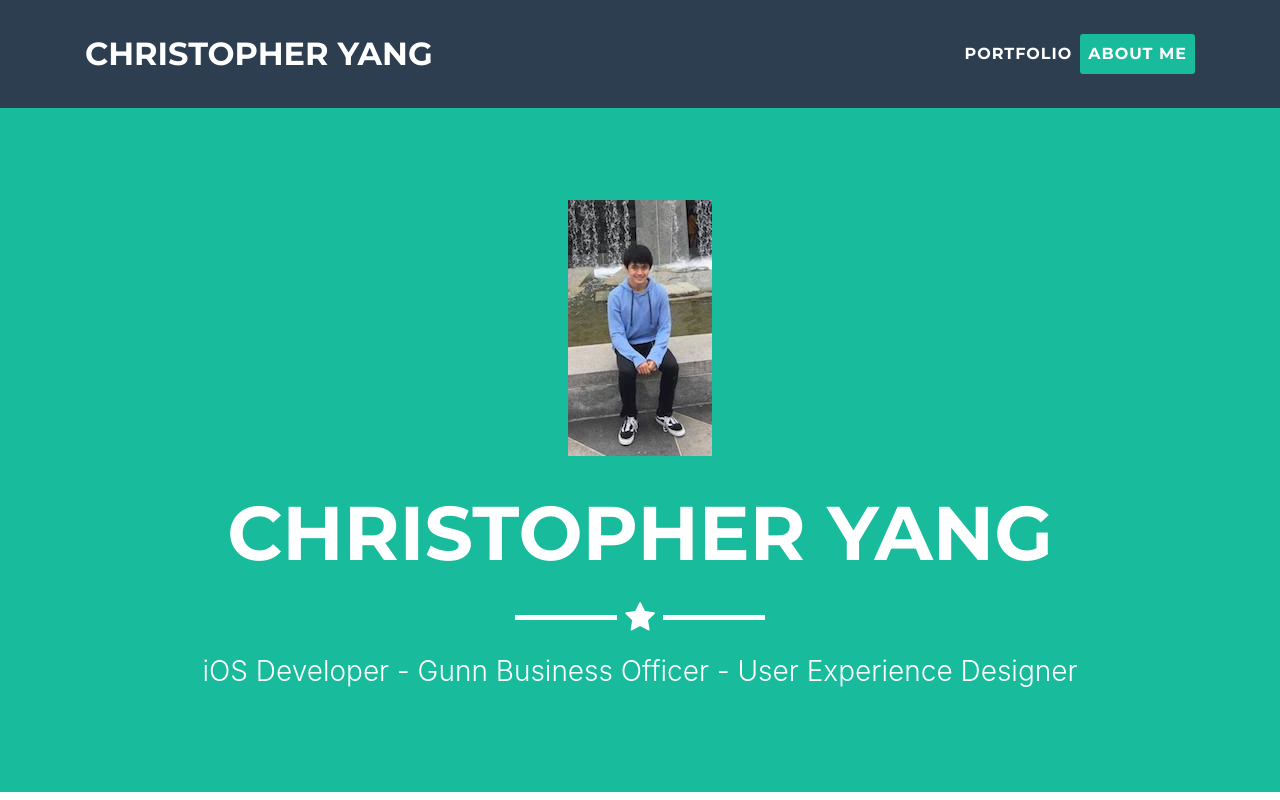
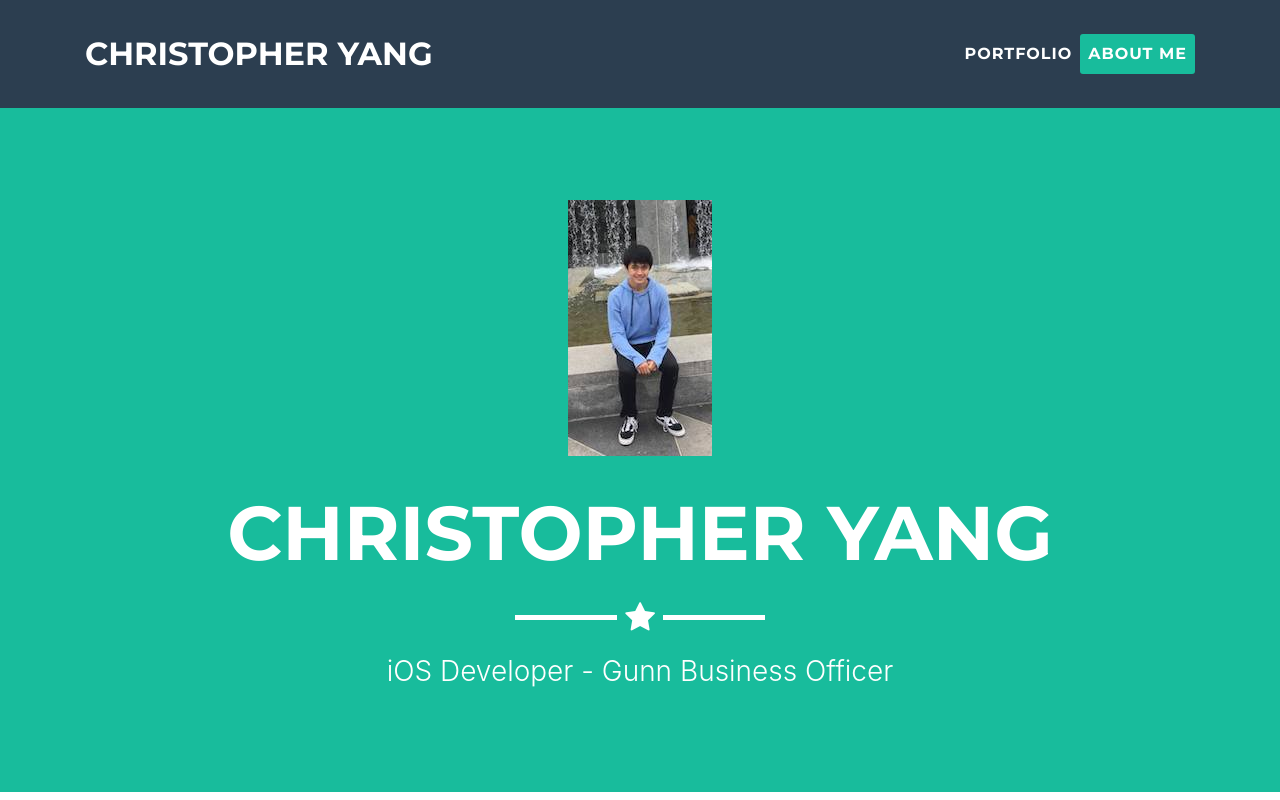
Before and after one commit to bobeatschicken/website, a website with bundled scripts: page index.html in a window 1280 px wide. Shown: the top 800 px of the page. Built offline with nearby package versions, Linux system fonts and the light colour scheme.

Commit message:
fixed header

```diff
--- a/index.html
+++ b/index.html
@@ -53,7 +53,7 @@
         <div class="intro-text">
           <span class="name">Christopher Yang</span>
           <hr class="star-light">
-          <span class="skills">iOS Developer - Gunn Business Officer - User Experience Designer</span>
+          <span class="skills">iOS Developer - Gunn Business Officer</span>
         </div>
       </div>
     </header>
```
